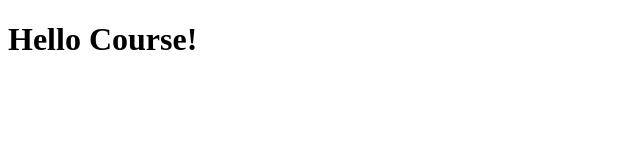
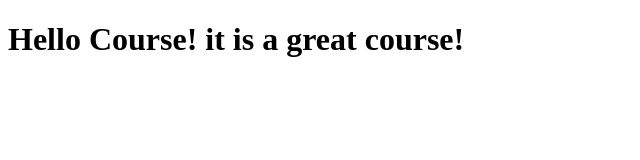
Before and after one commit to 9t1h58/coursera-test1, a plain HTML site: page site/index.html in a window 1280 px wide. Shown: the whole page, without its empty margins (0-640 px from the left). Drawn offline with Linux system fonts and the light colour scheme.

Commit message:
Small addition to our page content.

```diff
--- a/site/index.html
+++ b/site/index.html
@@ -4,6 +4,6 @@
 	<title>Hello cursera!</title>
 </head>
 <body>
-<h1>Hello Course!</h1>
+<h1>Hello Course! it is a great course!</h1>
 </body>
 </html>
```
